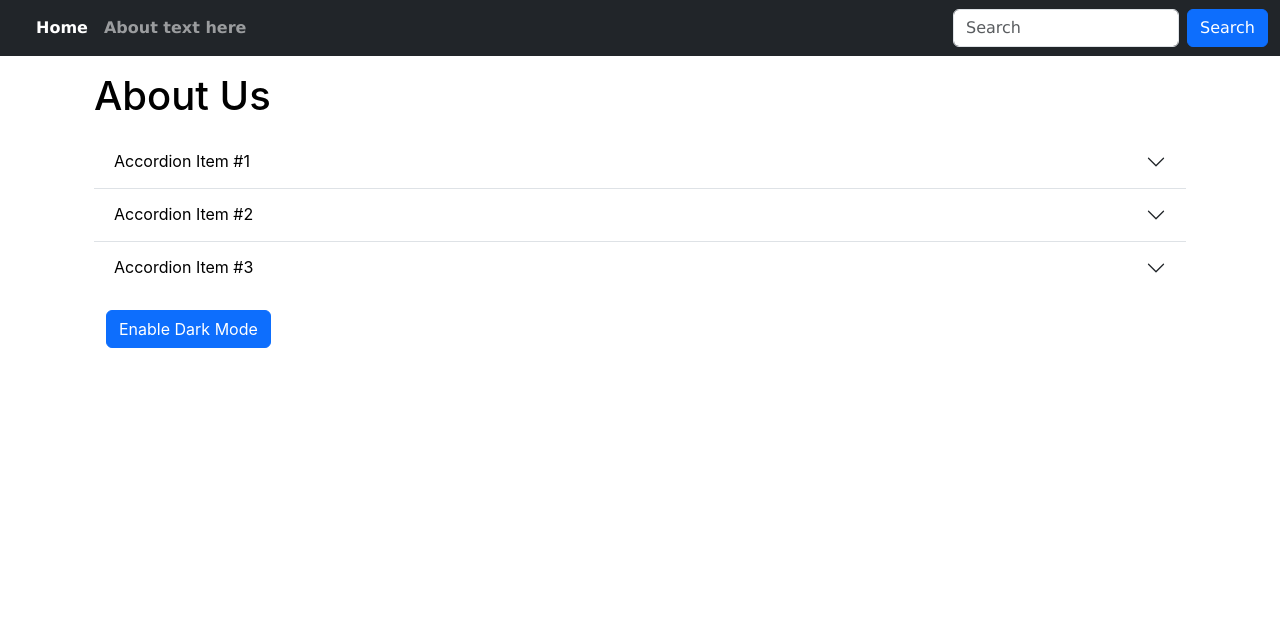
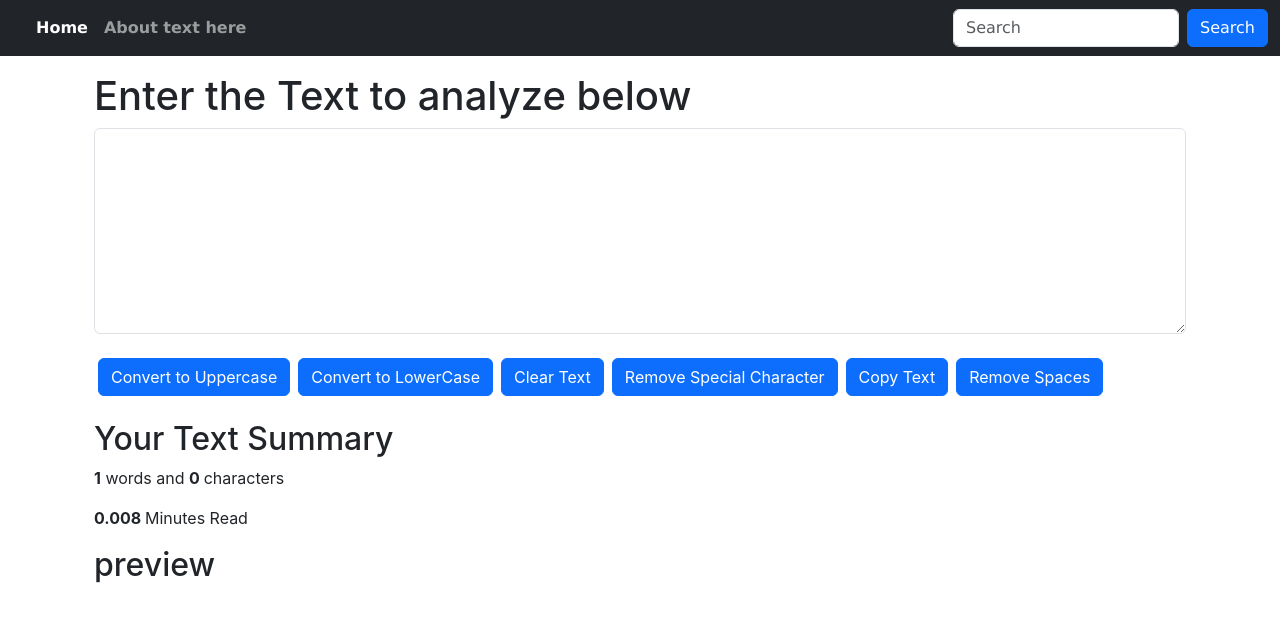
Before and after one commit to Tayyab-103/React.js_CWH_78, a React (Create React App) app in the folder my-app/: page / in a window 1280 px wide. Shown: the top 622 px of the page. Built offline with nearby package versions, Linux system fonts and the light colour scheme.

Commit message:
L-11 more button adds in TextUtils

```diff
--- a/my-app/src/App.js
+++ b/my-app/src/App.js
@@ -1,7 +1,7 @@
 import "./App.css";
-import About from "./components/About";
+// import About from "./components/About";
 import Navbar from "./components/Navbar";
-// import TextForm from "./components/TextForm";
+import TextForm from "./components/TextForm";
 
 
 
@@ -17,8 +17,8 @@ function App() {
       <Navbar/>
       <div className="container my-3">
 
-      {/* <TextForm heading="Enter the Text to analyze below" /> */}
-      <About/>
+      <TextForm heading="Enter the Text to analyze below" />
+      {/* <About/> */}
 
       </div>
     </>
--- a/my-app/src/components/TextForm.js
+++ b/my-app/src/components/TextForm.js
@@ -27,6 +27,17 @@ export default function TextForm(props) {
   const [text, setText] = useState("");
   // text = "new tex"; // wrong way to change the state
   // setText("new Text"); // correct way to change the state
+
+  const handleCopy = () => {
+    let text = document.getElementById("myBox");
+    text.select();
+    navigator.clipboard.writeText(text.value);
+  };
+
+  const handleExtraSpaces = () => {
+    let newText = text.split(/[ ]+/);
+    setText(newText.join(" "));
+  };
   return (
     <>
       <div className="container">
@@ -52,6 +63,15 @@ export default function TextForm(props) {
         <button className="btn btn-primary mx-1 my-2" onClick={handleSchClick}>
           Remove Special Character
         </button>
+        <button className="btn btn-primary mx-1 my-2" onClick={handleCopy}>
+          Copy Text
+        </button>
+        <button
+          className="btn btn-primary mx-1 my-2"
+          onClick={handleExtraSpaces}
+        >
+          Remove Spaces
+        </button>
       </div>
 
       <div className="container my-3">
```
